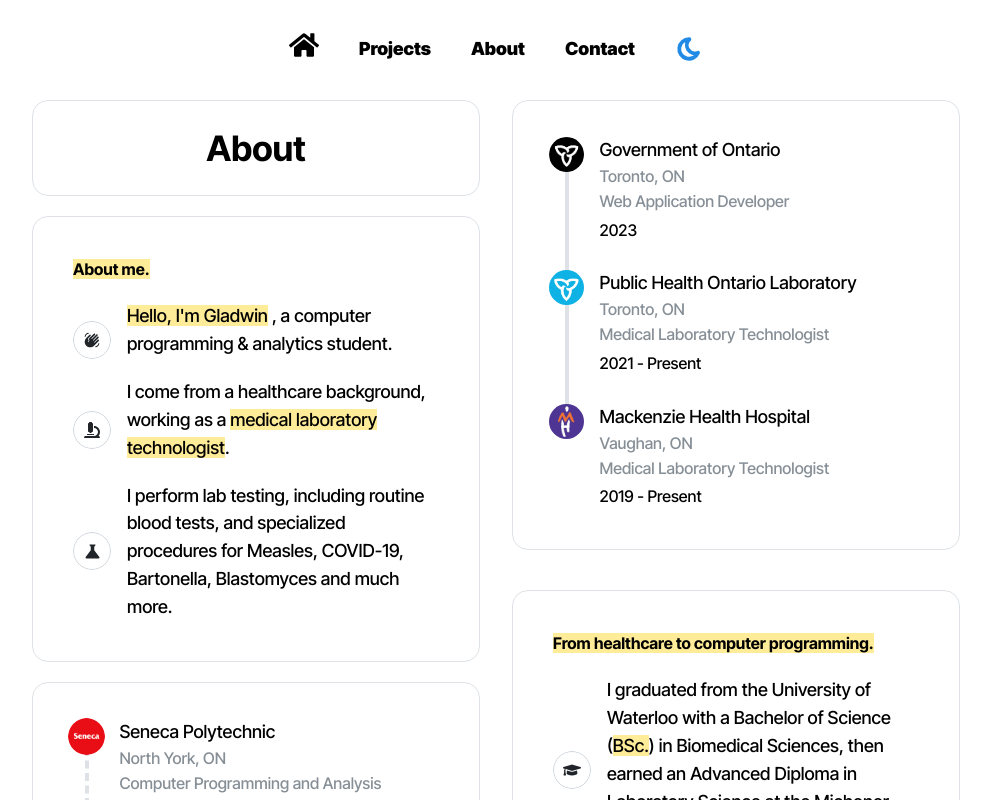
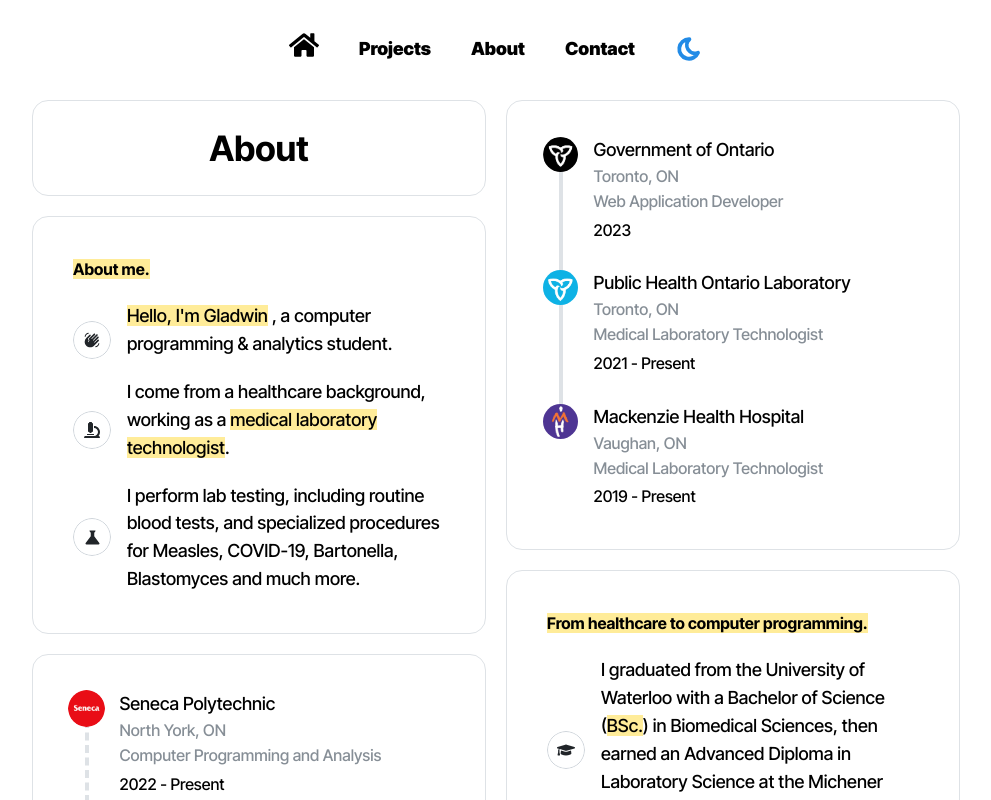
Before and after one commit to gladwinc/glad-port-2024, a Next.js app: page /about in a window 1280 px wide. Shown: the top 800 px of the page, without its empty margins (144-1135 px from the left). Built offline with nearby package versions, Linux system fonts and the light colour scheme.

Commit message:
adjust margin/spacing on about page

```diff
--- a/app/about/page.tsx
+++ b/app/about/page.tsx
@@ -20,7 +20,7 @@
         About Me
       </Text> */}
 
-      <SimpleGrid cols={{ base: 1, sm: 2 }} spacing="xl">
+      <SimpleGrid cols={{ base: 1, sm: 2 }} spacing="lg">
         <div>
           <div>
             <Paper withBorder radius="lg" p={20} mb={20}>
@@ -123,7 +123,7 @@
 
         <div>
           <div>
-            <Paper withBorder radius="lg" p={40} mb={40}>
+            <Paper withBorder radius="lg" p={40} mb={20}>
               <Timeline bulletSize={27} fz="lg">
                 <Timeline.Item
                   bullet={<Avatar src="/gov_on.png" size={35} />}
```
